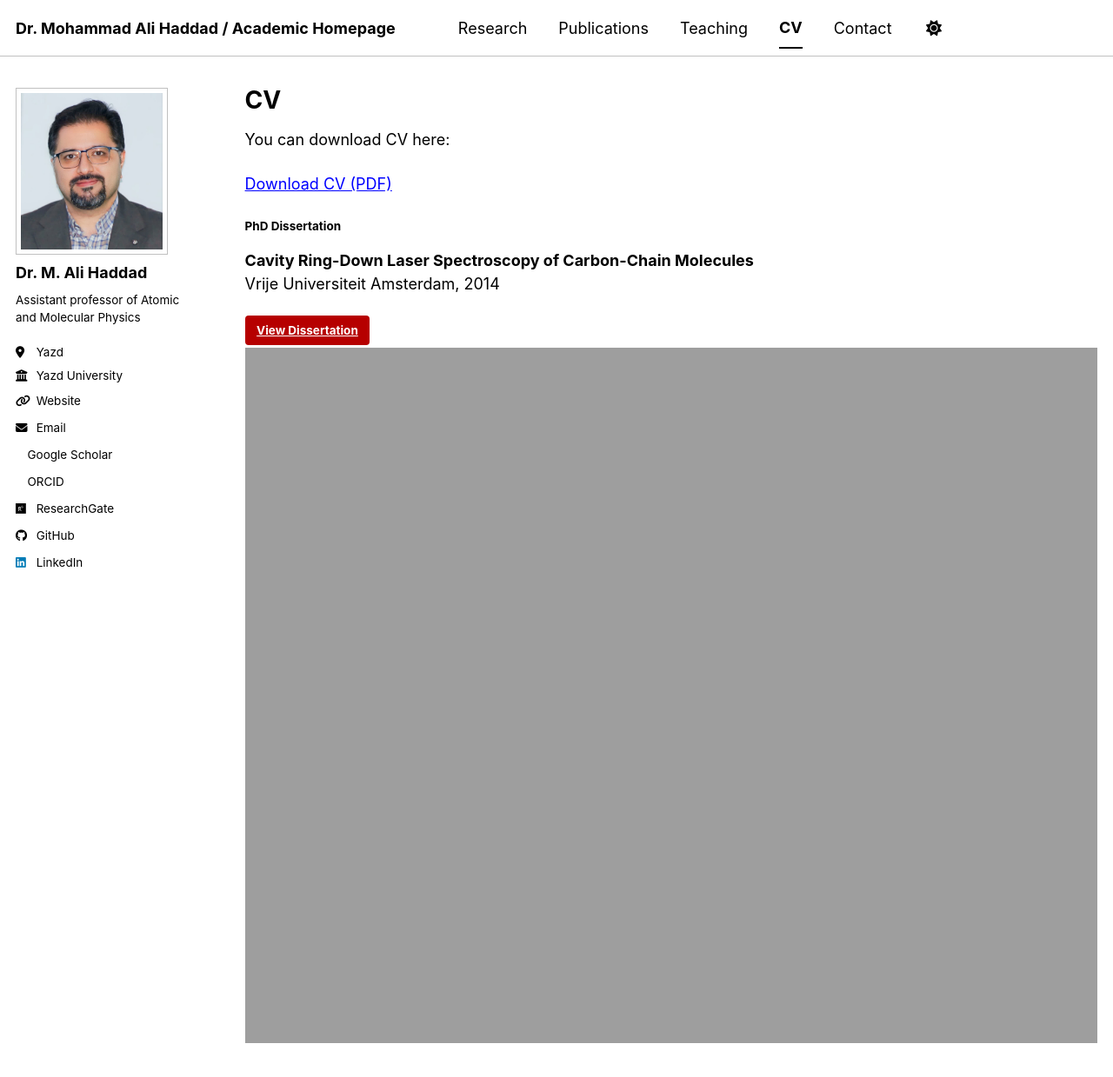
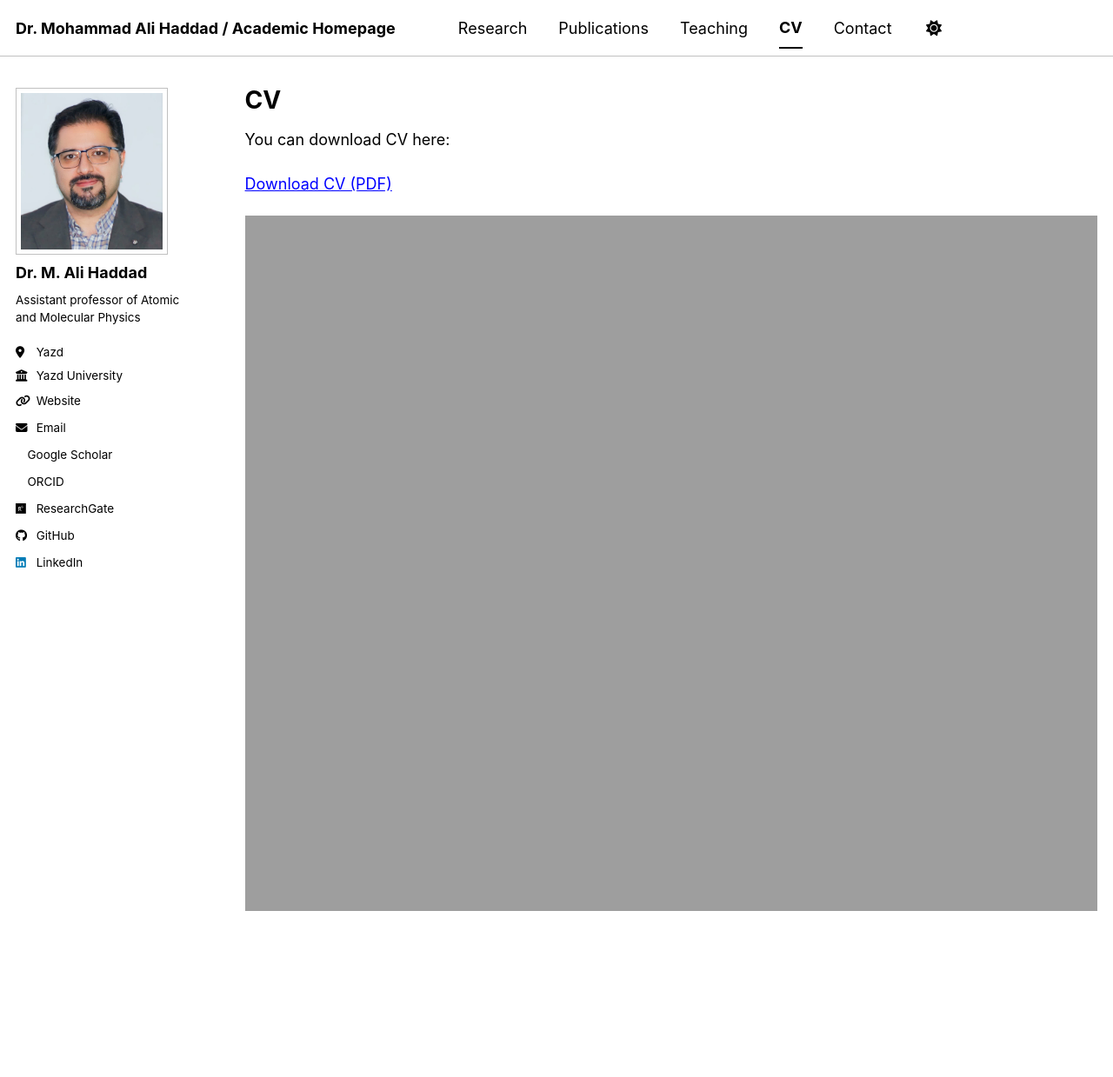
Before and after one commit to ma-haddad/ma-haddad.github.io, a Jekyll site: the page built from _pages/cv.md, in a window 1280 px wide and 1243 px high. Shown: the top 1239 px of the window at 87% size. Built offline with Jekyll 4.4.1, drawn with Linux system fonts in a browser that asks for light colours; a style sheet for code colours, icons or effects is not loaded.

Commit message:
Update cv.md

```diff
--- a/_pages/cv.md
+++ b/_pages/cv.md
@@ -7,22 +7,6 @@ permalink: /cv/
 You can download CV here:
 
 [Download CV (PDF)](/files/MAHADDAD-RESUME(2025).pdf)
-
-<div class="card mt-3 p-3">
-  <h4>PhD Dissertation</h4>
-
-  <p>
-    <strong>Cavity Ring-Down Laser Spectroscopy of Carbon-Chain Molecules</strong><br>
-    Vrije Universiteit Amsterdam, 2014
-  </p>
-
-  <a class="btn btn-outline-primary"
-     href="https://research.vu.nl/en/publications/cavity-ring-down-laser-spectroscopy-of-carbon-chain-molecules/"
-     target="_blank">
-     View Dissertation
-  </a>
-</div>
-
 
 <div style="text-align:center">
 
```
